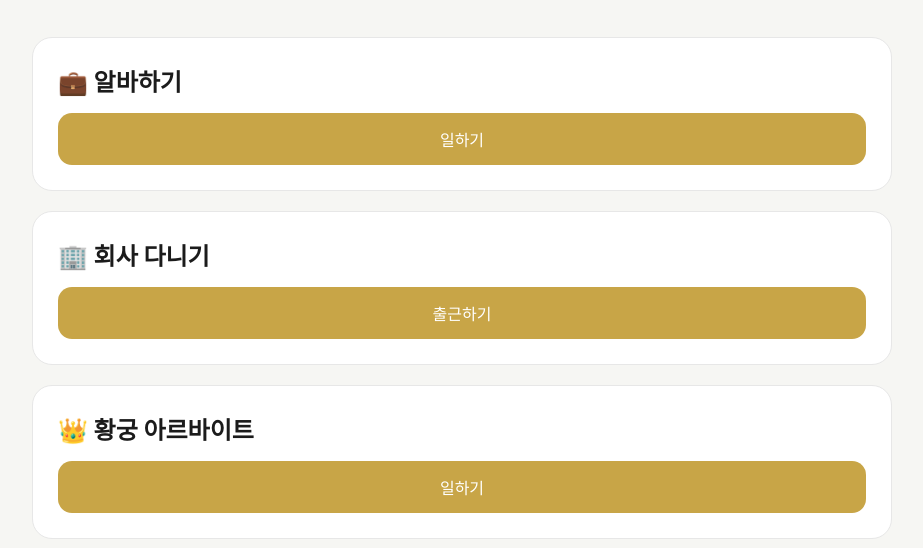
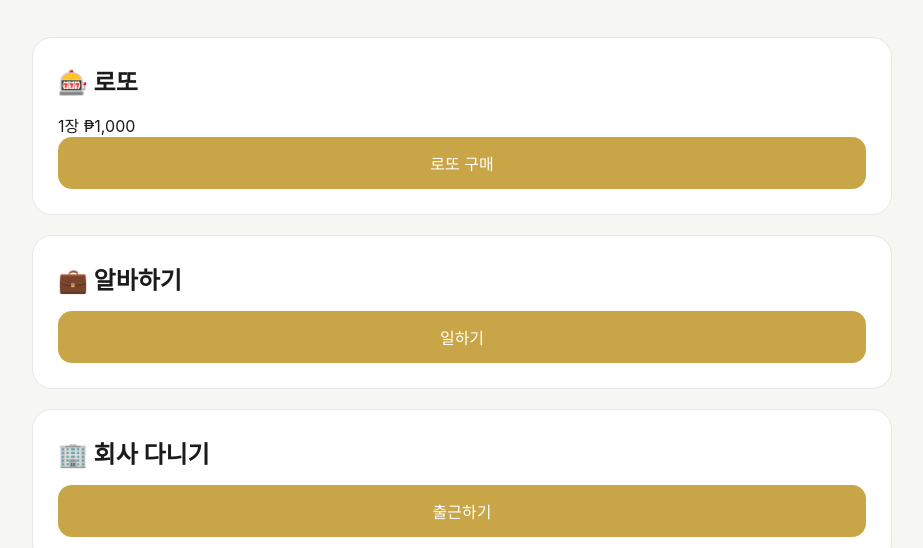
Before and after one commit to lollolhappy826-lgtm/royal-bank, a plain HTML site: page money.html in a window 1280 px wide. Shown: the part 279-827 px from the top of the page, without its empty margins (178-1101 px from the left). Drawn offline with Linux system fonts and the light colour scheme.

Commit message:
money.html 업데이트

```diff
--- a/money.html
+++ b/money.html
@@ -19,7 +19,18 @@
 
     <h2>현재 잔액</h2>
 
-    <h3 id="balance">₱1,248,530</h3>
+    <h3 id="balance">10,000</h3>
+    <div class="job">
+
+    <h2>🎰 로또</h2>
+
+    <p>1장 ₱1,000</p>
+
+    <button id="lotto">
+        로또 구매
+    </button>
+
+</div>
 
     <div class="job">
         <h2>💼 알바하기</h2>
```
